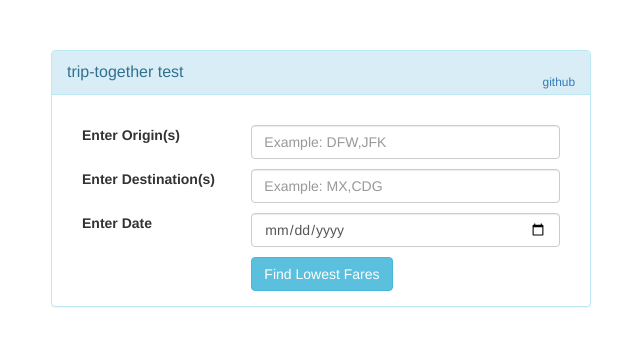
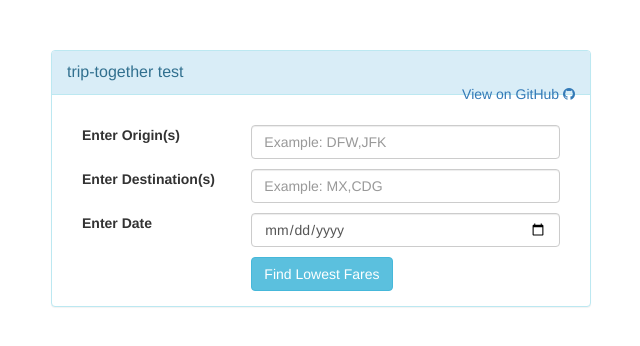
Before and after one commit to JShimota/trip-together, a Flask app: page / in a window 1280 px wide. Shown: the top 346 px of the page, without its empty margins (319-959 px from the left). Run offline with Flask 2, Linux system fonts and the light colour scheme; parts of the project's set-up code (start-up, migrations or seed data) failed here and were passed over; some libraries are stand-ins or nearby versions.

Commit message:
Added github icon

```diff
--- a/templates/index.html
+++ b/templates/index.html
@@ -5,6 +5,8 @@
       <meta name="viewport" content="width=device-width, initial-scale=1.0">
     <!-- Bootstrap -->
     <link href="//cdnjs.cloudflare.com/ajax/libs/twitter-bootstrap/3.3.7/css/bootstrap.min.css" rel="stylesheet">
+
+	<link rel="stylesheet" href="https://cdnjs.cloudflare.com/ajax/libs/font-awesome/4.7.0/css/font-awesome.min.css">
 
   </head>
 
@@ -19,7 +21,12 @@
         <div class="panel panel-info">
             <div class="panel-heading">
                 <div class="panel-title">trip-together test</div>
-                <div style="float:right; font-size: 85%; position: relative; top:-10px"><a id="github" href="https://github.com/nthh/trip-together/">github</a></div>
+				<nav class="pull-right">
+				<a href="https://github.com/nthh/trip-together/"><span class="hidden-xs"> View on GitHub </span><span class="fa fa-github" aria-hidden="true"></span></a>
+				</nav>
+
+
+                <!-- <div style="float:right; font-size: 85%; position: relative; top:-10px"><a id="github" href="https://github.com/nthh/trip-together/">github</a></div> -->
             </div>
             <div class="panel-body" >
                 <form method="post" action=".">
```
